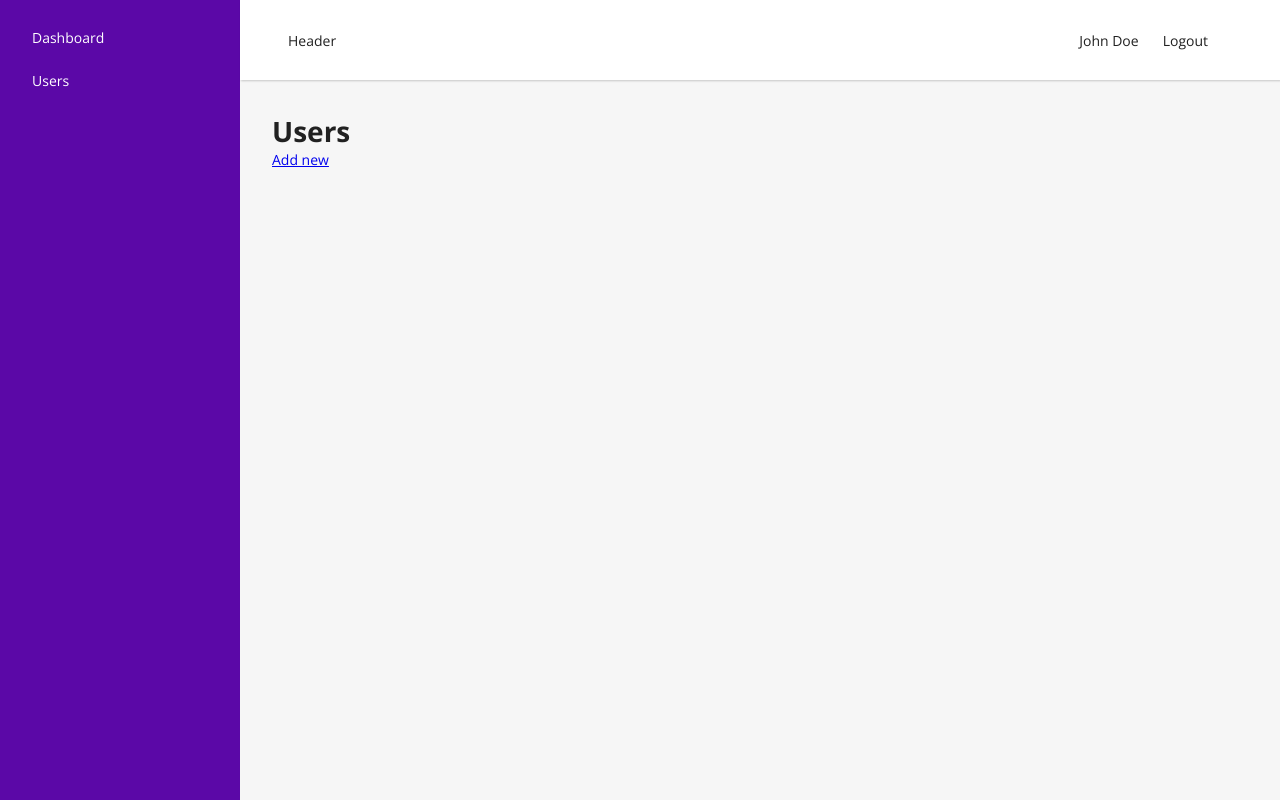
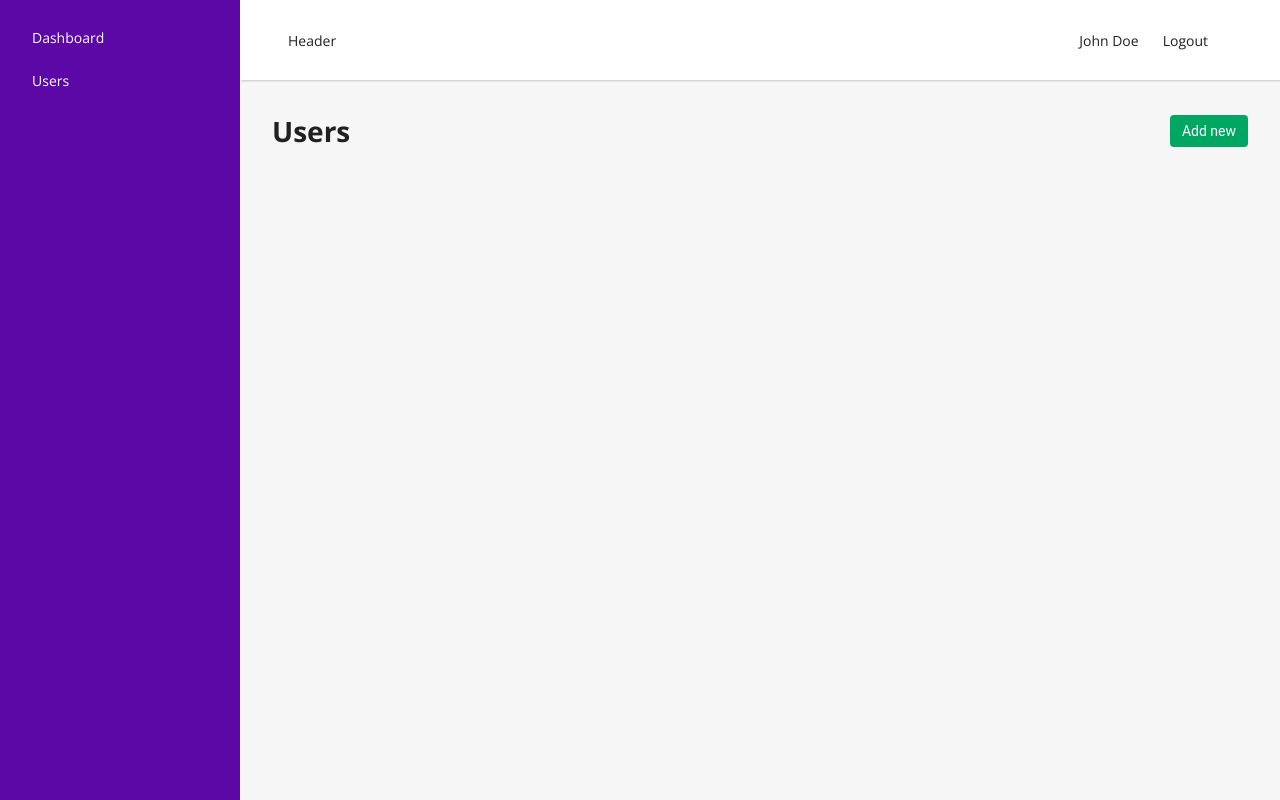
Before and after one commit to soyluisarrieta/laravel-and-react, a React (Vite) app in the folder react/: page /users in a window 1280 px wide. Built offline with nearby package versions, Linux system fonts and the light colour scheme; no server answers; sample sign-in values are in the browser's storage.

Commit message:
Stylize button add new user

```diff
--- a/react/src/views/Users.jsx
+++ b/react/src/views/Users.jsx
@@ -23,9 +23,9 @@ export default function Users () {
 
   return (
     <div>
-      <div>
+      <div style={{ display: 'flex', justifyContent: 'space-between', alignItems: 'center' }}>
         <h1>Users</h1>
-        <Link to='/users/new'>Add new</Link>
+        <Link to='/users/new' className='btn-add'>Add new</Link>
       </div>
     </div>
   )
```
